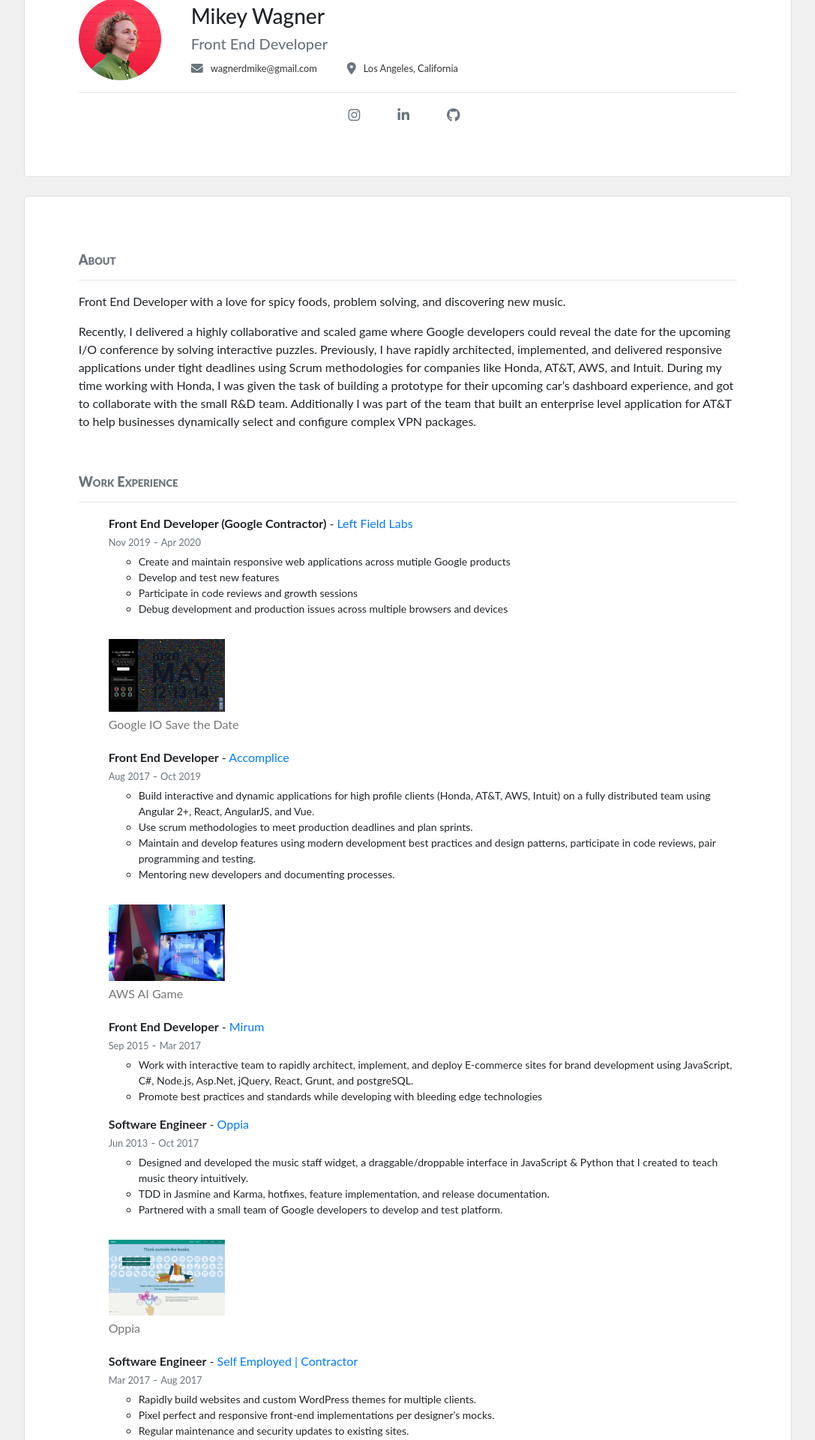
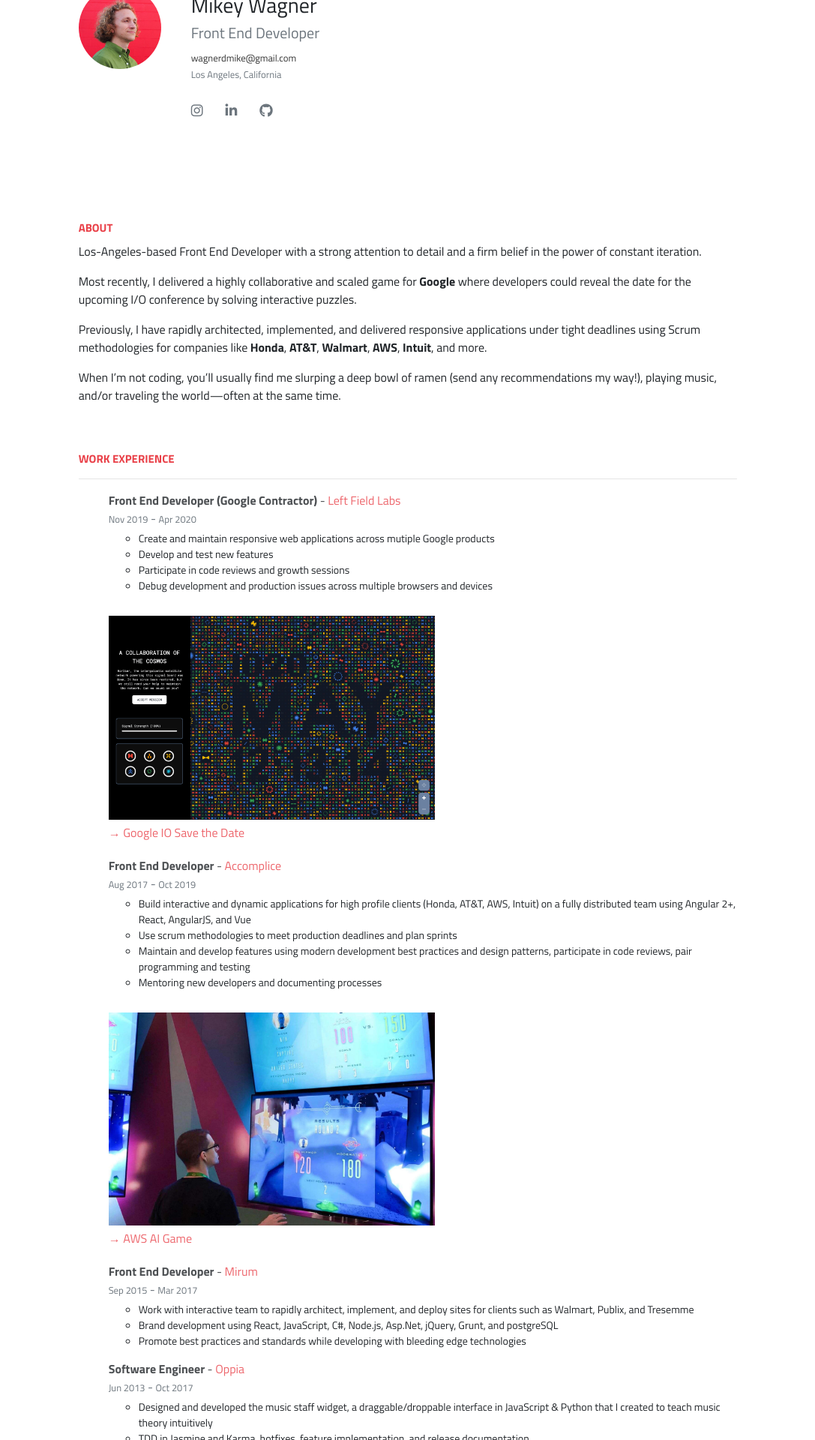
Before and after one commit to michaelWagner/resume, a React (Create React App) app: page /resume/about in a window 1280 px wide. Shown: the part 160-2080 px from the top of the page at 75% size, without its empty margins (96-1183 px from the left). Built offline with nearby package versions, Linux system fonts and the light colour scheme.

Commit message:
Update styles and fonts. Add references.

```diff
--- a/public/index.html
+++ b/public/index.html
@@ -15,6 +15,8 @@
       user's mobile device or desktop. See https://developers.google.com/web/fundamentals/web-app-manifest/
     -->
     <link rel="manifest" href="%PUBLIC_URL%/manifest.json" />
+    <link href="https://fonts.googleapis.com/css?family=Titillium+Web:300,400,700" rel="stylesheet">
+
     <link
       rel="stylesheet"
       href="https://maxcdn.bootstrapcdn.com/bootstrap/4.4.1/css/bootstrap.min.css"
--- a/src/components/About/index.js
+++ b/src/components/About/index.js
@@ -6,7 +6,7 @@
 
 class About extends Component {
   render() {
-    const { basics, work, skills, education, projects } = this.props.resumeObj
+    const { basics, work, skills, education, projects, references } = this.props.resumeObj
 
     return (
       <div className="column-container">
@@ -20,19 +20,14 @@
                 <h3 className="name">{basics.name}</h3>
                 <h5 className="title text-muted">{basics.label}</h5>
                 <div className="contact-container text-muted">
-                  <span className="profile-email">
-                    <i className="fa fa-lg fa-envelope"></i>
+                  <div className="profile-email">
                     <span><a href={`mailto:${basics.email}`}>{basics.email}</a></span>
-                  </span>
-                  <span className="profile-location">
-                    <i className="fa fa-lg fa-map-marker"></i>
-                    <span>{basics.location.city}, {basics.location.region}</span>
-                  </span>
                   </div>
+                  <div className="profile-location">
+                    <div>{basics.location.city}, {basics.location.region}</div>
                   </div>
-            </div>
-            <hr />
                   <div className="socials-container">
+
                     {basics.profiles.map((profile) =>
                       <span className="social-item">
                         <a href={profile.url} className="text-muted">
@@ -42,14 +37,28 @@
                   </div>
                 </div>
               </div>
+            </div>
+          </div>
+        </div>
         <div className="card">
           <div className="card-section">
             <h4 className="section-header text-muted">
               <span>About</span>
             </h4>
-            <hr/>
-            <p>{basics.summary}</p>
-            <p>{basics.background}</p>
+            <p>Los-Angeles-based Front End Developer with a strong attention to
+              detail and a firm belief in the power of constant iteration.</p>
+            <p>Most recently, I delivered a highly collaborative and scaled game
+               for <strong>Google</strong> where developers could reveal the date for the upcoming
+               I/O conference by solving interactive puzzles. </p>
+            <p>Previously, I have rapidly architected, implemented, and delivered
+               responsive applications under tight deadlines using Scrum
+               methodologies for companies like <strong>Honda</strong>
+               , <strong>AT&T</strong>
+               , <strong>Walmart</strong>, <strong>AWS</strong>
+               ,  <strong>Intuit</strong>, and more.</p>
+            <p>When I’m not coding, you’ll usually find me slurping a deep bowl
+               of ramen (send any recommendations my way!), playing music, and/or
+               traveling the world—often at the same time. </p>
           </div>
           <div className="card-section">
             <h4 className="section-header text-muted">
@@ -83,7 +92,7 @@
                                 <img className="project-thumb" src={project.image} alt={project.name} />
                                 <div className="project-details">
                                   <div className="project-header">
-                                    {project.name}
+                                    <span className="arrrow-right">→</span> {project.name}
                                   </div>
                                 </div>
                               </div>
@@ -98,6 +107,26 @@
                 </li>
               )}
             </ul>
+          </div>
+          <div className="card-section">
+            <h4 className="section-header text-muted">
+              <span>References</span>
+            </h4>
+            <hr/>
+            <div className="reference-list">
+              {references.map((reference, id) =>
+                <>
+                  <div className="reference-item">
+                    <div className="quote">
+                      {reference.quote}
+                    </div>
+                  </div>
+                  <div className="quote-details">
+                    <span className="quote-author">{reference.name}</span> - <em><span className="quote-relation">{reference.relation}</span></em>
+                  </div>
+                </>
+              )}
+            </div>
           </div>
           <div className="card-section">
             <h4 className="section-header text-muted">
@@ -123,7 +152,7 @@
               {education.map((school, id) =>
                 <li className="education-item" key={id}>
                   <div className="header">
-                    <strong>{school.area}, {school.studyType}</strong> - {school.institution}
+                  {school.area}, {school.studyType} - <strong>{school.institution}</strong>
                   </div>
                   <div className="dates text-muted">
                     <small><Moment format="MMM YYYY">{school.startDate}</Moment></small>
--- a/src/components/About/style.scss
+++ b/src/components/About/style.scss
@@ -50,10 +50,13 @@
   .socials-container {
     text-align: center;
     @media (min-width: 768px) {
-      text-align: center;
+      text-align: left;
     }
     .social-item {
-      margin: 0 20px;
+      margin: 0 0 0 10px;
+      @media (min-width: 768px) {
+        margin: 0 20px 0 0;
+      }
       a {
         i {
           font-size: 18px;
@@ -74,6 +77,10 @@
     margin-bottom: 15px;
     .header {
       line-height: 1.5;
+      opacity: 0.8;
+      a {
+        color: #E94048;
+      }
     }
     .dates {
       margin-bottom: 4px;
@@ -101,12 +108,21 @@
           height: auto;
           width: 100%;
           .project-thumb {
-            width: 155px;
+            max-width: 435px;
+            width: 100%
           }
           .project-details {
             color: #777;
             margin-top: 5px;
             text-decoration: none !important;
+            .project-header {
+              font-size: 16px;
+              color: #E94048;
+              opacity: 0.8;
+              &:hover {
+                color: #777;
+              }
+            }
           }
         }
       }
@@ -114,13 +130,27 @@
   }
 }
 
-.skills-list {
+.skills-list, .reference-list {
   .skill-item {
-    border-left: 9px solid #555;
     padding-left: 7%;
     .skill {
       margin-right: 7px;
       white-space: pre;
     }
   }
+  .reference-item {
+    margin: 40px 0 20px;
+    border-left: 9px solid #555;
+    padding-left: 7%;
+    .quote {
+      color: #444;
+    }
+  }
+  .quote-details {
+    margin-left: 15%;
+    .quote-author {
+    }
+    .quote-relation {
+    }
+  }
 }
--- a/src/components/Projects/index.js
+++ b/src/components/Projects/index.js
@@ -26,10 +26,10 @@
                 {project.url ? <a href={project.url}>{project.name}</a> : <span>{project.name}</span>
                 }
               </h4>
-              <div className="section-description text-muted">
+              <div className="section-description">
                 <small>{project.description}</small>
               </div>
-              <ul className="project-highlights">
+              <ul className="project-highlights text-muted">
                 {project.highlights.map((highlight) =>
                   <li className="highlight">{highlight}</li>
                 )}
--- a/src/resume.json
+++ b/src/resume.json
@@ -51,10 +51,10 @@
       "startDate": "2017-08-01",
       "endDate": "2019-10-01",
       "highlights": [
-        "Build interactive and dynamic applications for high profile clients (Honda, AT&T, AWS, Intuit) on a fully distributed team using Angular 2+, React, AngularJS, and Vue.",
-        "Use scrum methodologies to meet production deadlines and plan sprints.",
-        "Maintain and develop features using modern development best practices and design patterns, participate in code reviews, pair programming and testing.",
-        "Mentoring new developers and documenting processes."
+        "Build interactive and dynamic applications for high profile clients (Honda, AT&T, AWS, Intuit) on a fully distributed team using Angular 2+, React, AngularJS, and Vue",
+        "Use scrum methodologies to meet production deadlines and plan sprints",
+        "Maintain and develop features using modern development best practices and design patterns, participate in code reviews, pair programming and testing",
+        "Mentoring new developers and documenting processes"
       ]
     },
     {
@@ -64,7 +64,8 @@
       "startDate": "2015-09-01",
       "endDate": "2017-03-01",
       "highlights": [
-        "Work with interactive team to rapidly architect, implement, and deploy E-commerce sites for brand development using JavaScript, C#, Node.js, Asp.Net, jQuery, React, Grunt, and postgreSQL.",
+        "Work with interactive team to rapidly architect, implement, and deploy sites for clients such as Walmart, Publix, and Tresemme",
+        "Brand development using React, JavaScript, C#, Node.js, Asp.Net, jQuery, Grunt, and postgreSQL",
         "Promote best practices and standards while developing with bleeding edge technologies"
       ]
     },
@@ -75,9 +76,9 @@
       "startDate": "2013-06-01",
       "endDate": "2017-10-01",
       "highlights": [
-        "Designed and developed the music staff widget, a draggable/droppable interface in JavaScript & Python that I created to teach music theory intuitively.",
-        "TDD in Jasmine and Karma, hotfixes, feature implementation, and release documentation.",
-        "Partnered with a small team of Google developers to develop and test platform."
+        "Designed and developed the music staff widget, a draggable/droppable interface in JavaScript & Python that I created to teach music theory intuitively",
+        "TDD in Jasmine and Karma, hotfixes, feature implementation, and release documentation",
+        "Partnered with a small team of Google developers to develop and test platform"
       ]
     },
     {
@@ -87,9 +88,9 @@
       "startDate": "2017-03-01",
       "endDate": "2017-08-01",
       "highlights": [
-        "Rapidly build websites and custom WordPress themes for multiple clients.",
-        "Pixel perfect and responsive front-end implementations per designer’s mocks.",
-        "Regular maintenance and security updates to existing sites."
+        "Rapidly build websites and custom WordPress themes for multiple clients",
+        "Pixel perfect and responsive front-end implementations per designer’s mocks",
+        "Regular maintenance and security updates to existing sites"
       ]
     },
     {
@@ -99,8 +100,8 @@
       "startDate": "2010-08-01",
       "endDate": "2020-04-01",
       "highlights": [
-        "Toured internationally, performed, and released albums on Warner Bros.",
-        "Made appearances on television and radio including the Tonight Show, Conan, Jimmy Kimmel, and KROQ."
+        "Toured internationally, performed, and released albums on Warner Bros",
+        "Made appearances on television and radio including the Tonight Show, Conan, Jimmy Kimmel, and KROQ"
       ]
     }
   ],
@@ -181,10 +182,22 @@
     },
     {
       "institution": "Santa Monica College",
-      "area": "Software Development",
-      "studyType": "Certificate",
+      "area": "Applied Music",
+      "studyType": "AA",
       "startDate": "2005-08-01",
       "endDate": "2007-07-01"
+    }
+  ],
+  "references": [
+    {
+      "name": "Anye Freer",
+      "relation": "Software Architect",
+      "quote": "Mikey was an Angular developer on my team for about two years, our work encompassed several projects, some with much higher than average complexity. He is truly a pleasure to work with, he always has a positive 'can-do' attitude and if he doesn't know something is not afraid to ask or to research it. He is always willing to pitch in and try something new, even if it's not a true development task. He never takes constructive criticism personally; he's always willing to go back and rework a feature to make it even better, which is of course how we all improve our skills over time. He is very sociable and gets along with just about everybody - he's good with both clients and colleagues which is something I definitely can't say about every developer I've worked with! Mikey is a hard worker and a great person to have on your team and I'd really enjoy working with him again given the opportunity."
+    },
+    {
+      "name": "Brook Hutchinson",
+      "relation": "Senior Developer on team",
+      "quote": "Really enjoyed working with Mikey. His ability to articulate complicated Angular topics was invaluable and his understanding of Git is second to none. Mikey is a true IT Professional. He understands the importance of maintaining a positive, professional attitude in the workplace."
     }
   ],
   "skills": [
--- a/src/style.scss
+++ b/src/style.scss
@@ -2,9 +2,9 @@
 
 .app {
   text-align: center;
-  background-color: #f0f0f0;
+  background-color: #fff;
   padding: 20px 0;
-  font-family: 'Lato', "Helvetica Neue", Helvetica, Arial, sans-serif;
+    font-family: 'Titillium Web', sans-serif
 }
 
 .nav-container {
@@ -15,7 +15,22 @@
     display: block;
     .nav-btn {
       margin-left: 20px;
+      font-variant-caps: all-small-caps;
+      color: #E94048;
+      font-size: 20px;
+      font-weight: 900;
+      &:hover {
+        color: #777;
+      }
     }
+  }
+}
+
+a, Link {
+  text-decoration: none !important;
+  color: #333;
+  &:hover {
+    color: #777;
   }
 }
 
@@ -31,7 +46,8 @@
 .card {
   border-radius: 5px;
   margin-bottom: 25px;
-  padding: 7%;
+  border-color: #fff;
+  padding: 5% 7%;
   background-color: #fff;
   .card-section {
     text-align: left;
@@ -39,21 +55,32 @@
       padding-top: 40px;
     }
     .section-header {
-      font-variant: small-caps;
-      font-size: 18px;
+      font-size: 21px;
+      font-variant-caps: all-small-caps;
       line-height: 1.2;
+      color: #E94048;
       i {
         margin-right: 10px;
         font-size: 20px;
         vertical-align: text-bottom;
       }
       span {
+        color: #E94048;
+        font-weight: 900;
         vertical-align: middle;
-        font-weight: 900;
       }
       p {
         margin-left: 28px;
       }
+      a {
+        color: #E94048;
+        font-weight: 700;
+      }
+    }
+    .section-description {
+      font-size: 20px;
+      color: #333;
+      line-height: 1.4;
     }
   }
 }
```
Also changed, not shown: src/components/Projects/style.scss (+7 -0 lines). Lines whose indentation alone changed are shown as unchanged.
